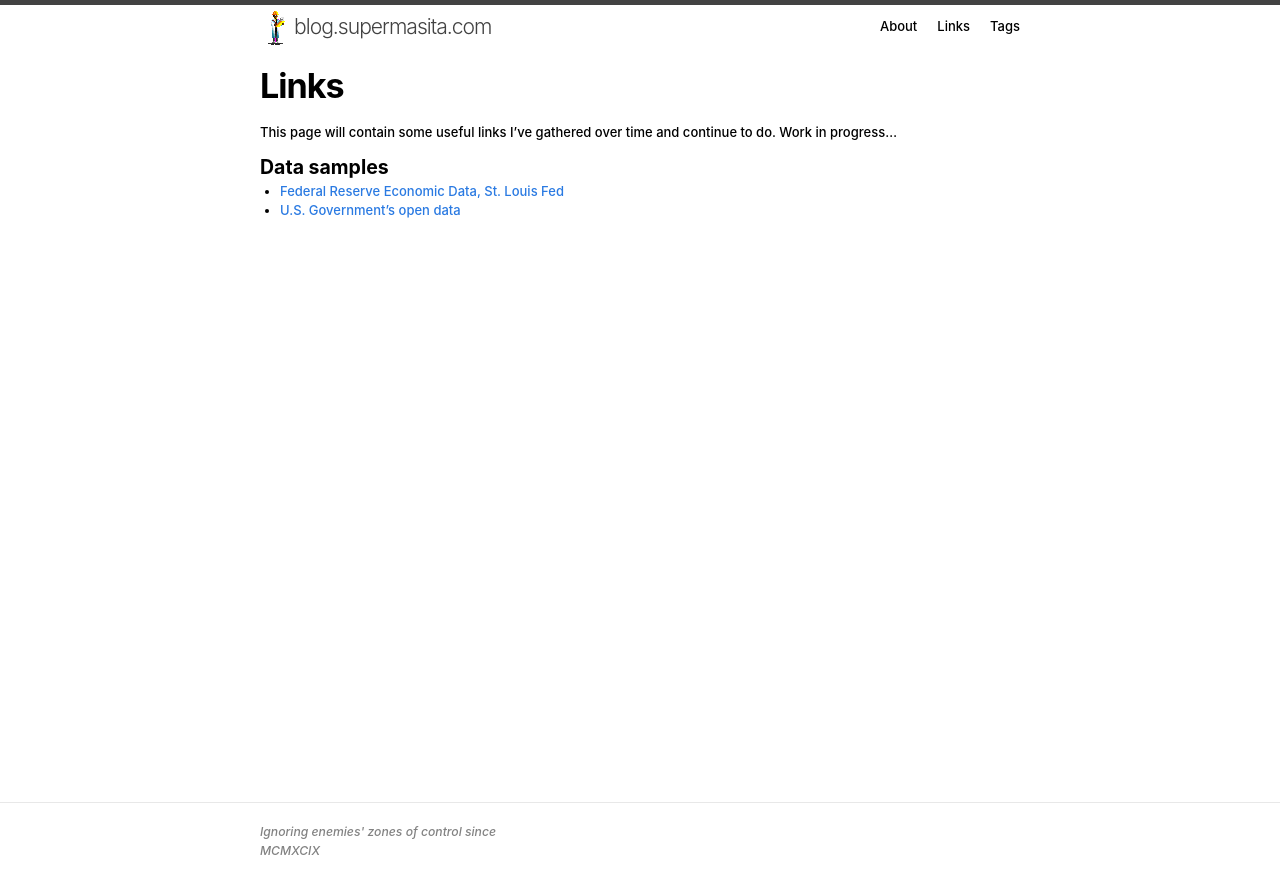
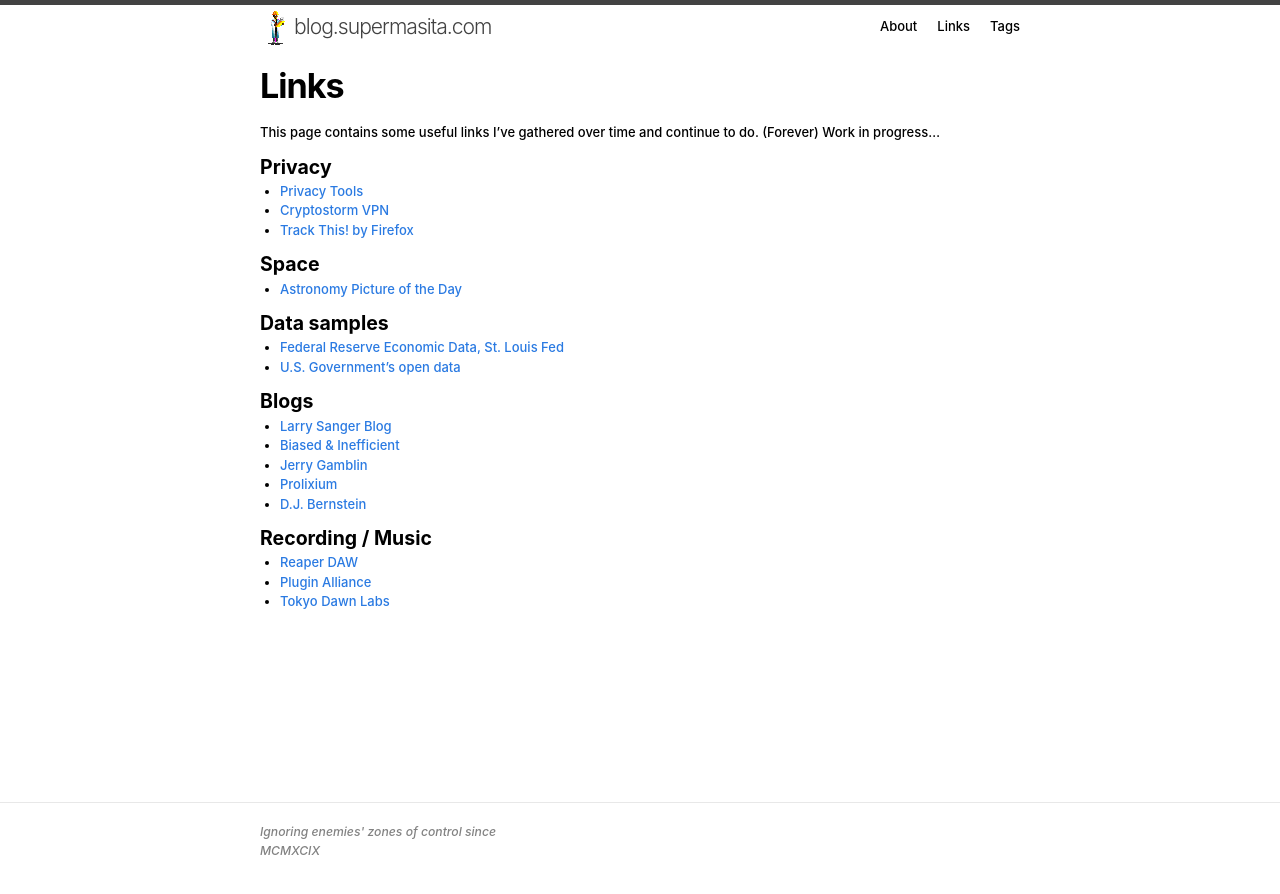
Before and after one commit to supermasita/blog.supermasita.com, a Jekyll site: the page built from links.md, in a window 1280 px wide. Shown: the top 894 px of the page. Built offline with Jekyll 4.4.1, drawn with Linux system fonts in a browser that asks for light colours.

Commit message:
some more links

```diff
--- a/links.md
+++ b/links.md
@@ -4,9 +4,33 @@
 permalink: /links/
 ---
 
-This page will contain some useful links I've gathered over time and continue to do. Work in progress...
+This page contains some useful links I've gathered over time and continue to do. (Forever) Work in progress...
+
+Privacy
+===
+* [Privacy Tools](https://www.privacytools.io/)
+* [Cryptostorm VPN](https://www.cryptostorm.is/)
+* [Track This! by Firefox](https://trackthis.link/)
+
+Space
+===
+* [Astronomy Picture of the Day](https://apod.nasa.gov/apod/astropix.html)
 
 Data samples
 ===
 * [Federal Reserve Economic Data, St. Louis Fed](https://fred.stlouisfed.org/)
 * [U.S. Government’s open data](https://catalog.data.gov/dataset)
+
+Blogs
+===
+* [Larry Sanger Blog](https://larrysanger.org/)
+* [Biased & Inefficient](https://notstatschat.rbind.io/)
+* [Jerry Gamblin](https://jerrygamblin.com/)
+* [Prolixium](https://www.prolixium.com/blog)
+* [D.J. Bernstein](https://cr.yp.to/djb.html)
+
+Recording / Music
+===
+* [Reaper DAW](https://reaper.fm)
+* [Plugin Alliance](https://www.plugin-alliance.com/)
+* [Tokyo Dawn Labs](https://www.tokyodawn.net/tokyo-dawn-labs/)
```
